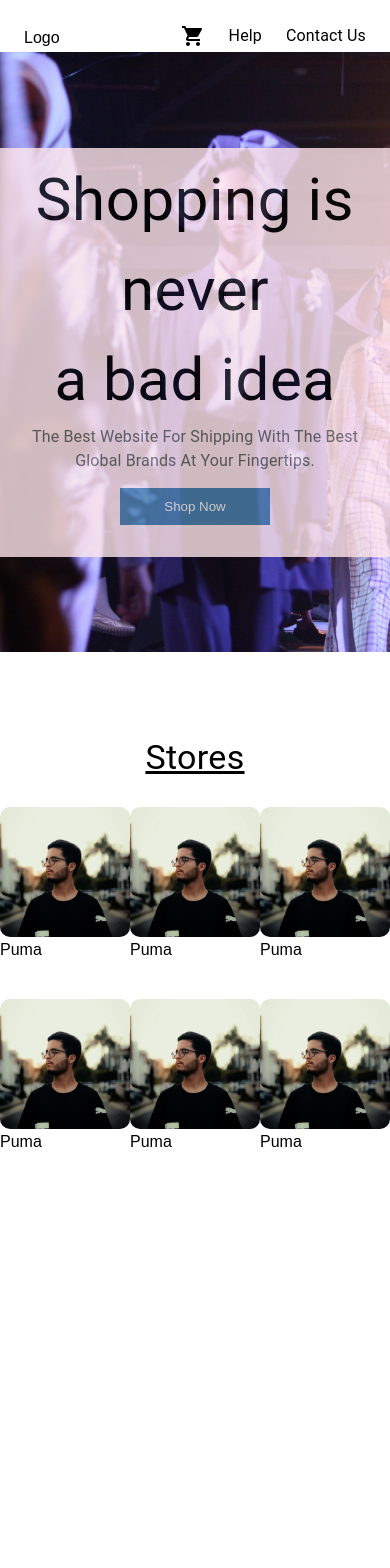
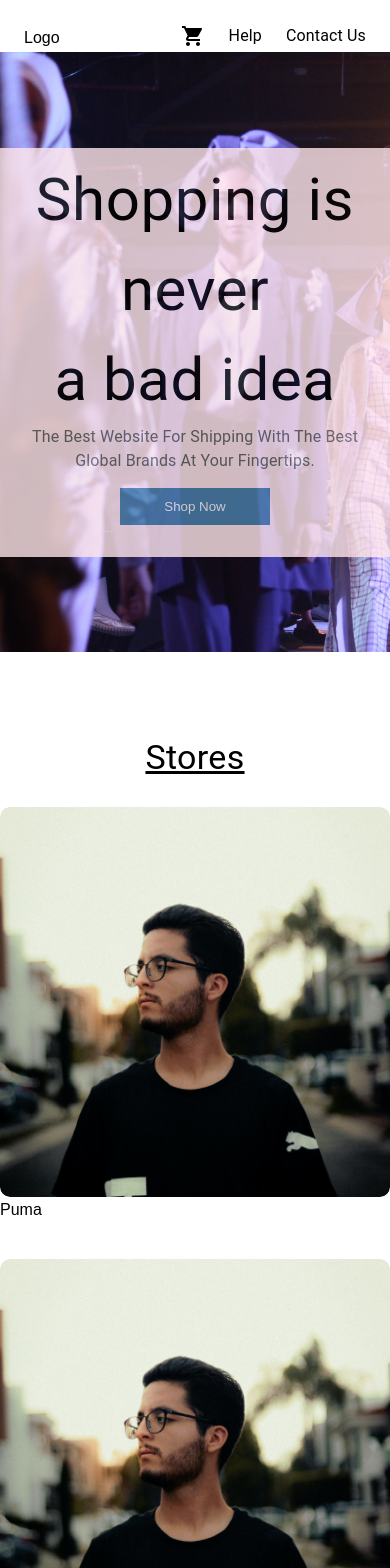
Before and after one commit to qgatssdev/store-ecommerce, a Next.js app: page / in a window 390 px wide. Shown: the top 1568 px of the page. Before the commit the page ends 1151 px from the top, so only its background shows below. Built offline with nearby package versions, Linux system fonts and the light colour scheme.

Commit message:
Style change

```diff
--- a/src/components/landing-page/stores/index.tsx
+++ b/src/components/landing-page/stores/index.tsx
@@ -1,4 +1,3 @@
-import { Typography } from '@mui/material';
 import React from 'react';
 import StoreItem from './store-item';
 import {
--- a/src/components/landing-page/stores/styles.ts
+++ b/src/components/landing-page/stores/styles.ts
@@ -13,16 +13,23 @@ export const StyledStoreHeading = styled(Typography)(({ theme }) => ({
 
 export const StyledStoreGrid = styled('div')(({ theme }) => ({
   display: 'grid',
-  //   gridTemplateColumns: 'repeat(auto-fill, minmax(400px, 1fr))',
   gridTemplateColumns: 'repeat(3, 1fr)',
   justifyItems: 'center',
   gap: `${theme.spacing(5)} 0`,
+
+  '@media (min-width: 768px) and (max-width: 992px)': {
+    gridTemplateColumns: 'repeat(2, 1fr)',
+  },
+
+  '@media (max-width: 767px)': {
+    gridTemplateColumns: 'repeat(1, 1fr)',
+  },
 }));
 
 export const StyledStoreImage = styled(Image)({
   borderRadius: '10px',
-  maxWidth: '350px',
+  minWidth: '300px',
   width: '100%',
-  maxHeight: '350px',
+  maxHeight: '400px',
   height: '100%',
 });
```
